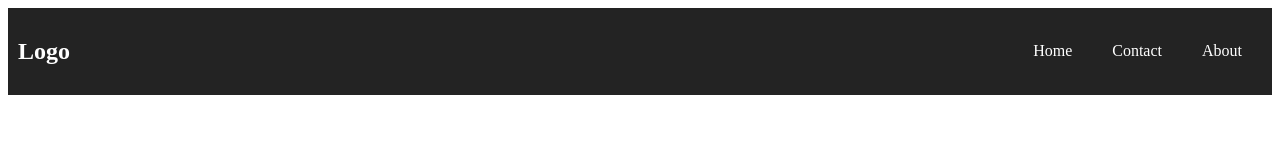
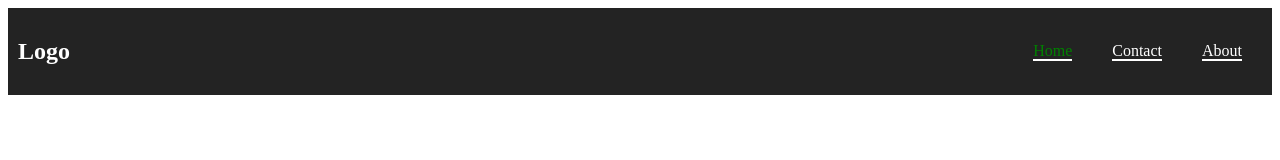
Before and after one commit to balili-melchorjr-developer/react-todo-list, a React (Vite) app: page / in a window 1280 px wide. Shown: the top 160 px of the page. Built offline with nearby package versions, Linux system fonts and the light colour scheme.

Commit message:
CSS Inline Styling

```diff
--- a/src/components/NavbarComponent.jsx
+++ b/src/components/NavbarComponent.jsx
@@ -8,9 +8,9 @@ const NavbarComponent = () => {
                     <h2>Logo</h2>
                 </div>
                 <ul className={style["navbar-items"]}>
-                    <li><a>Home</a></li>
-                    <li><a>Contact</a></li>
-                    <li><a>About</a></li>
+                    <li><a style={{borderBottom: "2px solid white", color: "green"}}>Home</a></li>
+                    <li><a style={{borderBottom: "2px solid white"}}>Contact</a></li>
+                    <li><a style={{borderBottom: "2px solid white"}}>About</a></li>
                 </ul>
             </nav>
         </>
```
